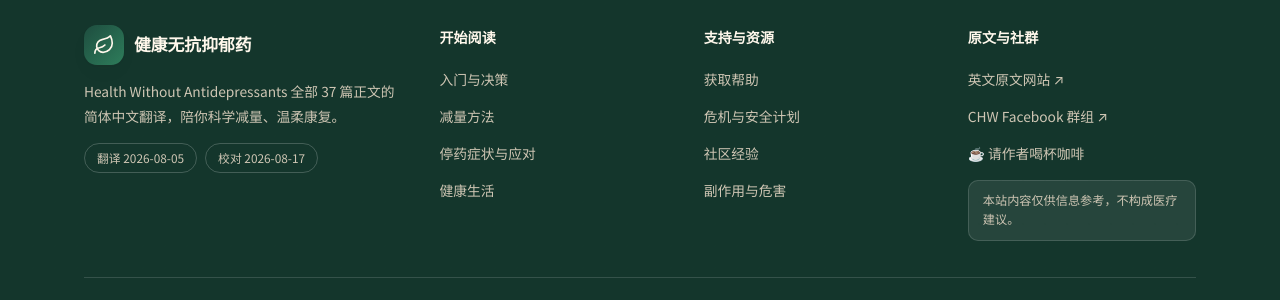
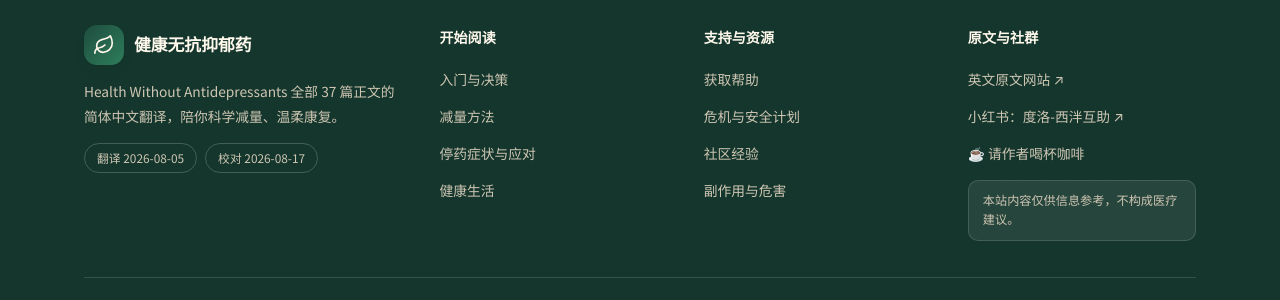
Before and after one commit to careforhealth/Cym-Hurts-Worse, a Jekyll site: the page built from index.md, in a window 1280 px wide and 900 px high, scrolled down 4019 px. Shown: the part 557-857 px from the top of the window. Built offline with Jekyll 4.4.1, drawn with Linux system fonts in a browser that asks for light colours.

Commit message:
fix: point community link to Xiaohongshu instead of Facebook

```diff
--- a/_includes/footer.html
+++ b/_includes/footer.html
@@ -36,7 +36,7 @@
         <h4>原文与社群</h4>
         <ul>
           <li><a href="https://healthwithoutantidepressants.com/browse-site-contents" target="_blank" rel="noopener">英文原文网站 ↗</a></li>
-          <li><a href="https://www.facebook.com/groups/Cymbaltahurtsworse/" target="_blank" rel="noopener">CHW Facebook 群组 ↗</a></li>
+          <li><a href="https://www.xiaohongshu.com/user/11383918953" target="_blank" rel="noopener">小红书：度洛-西泮互助 ↗</a></li>
           <li><a href="{{ '/#support' | relative_url }}">☕ 请作者喝杯咖啡</a></li>
         </ul>
         <div class="disclaimer-mini">本站内容仅供信息参考，不构成医疗建议。</div>
```
